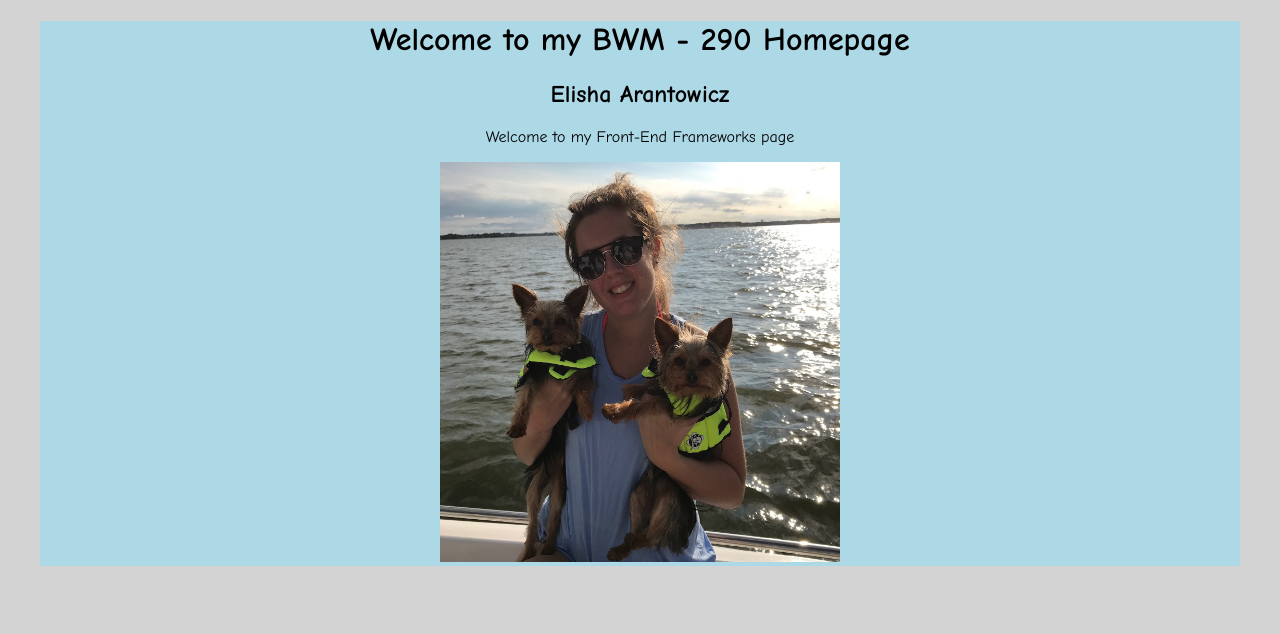
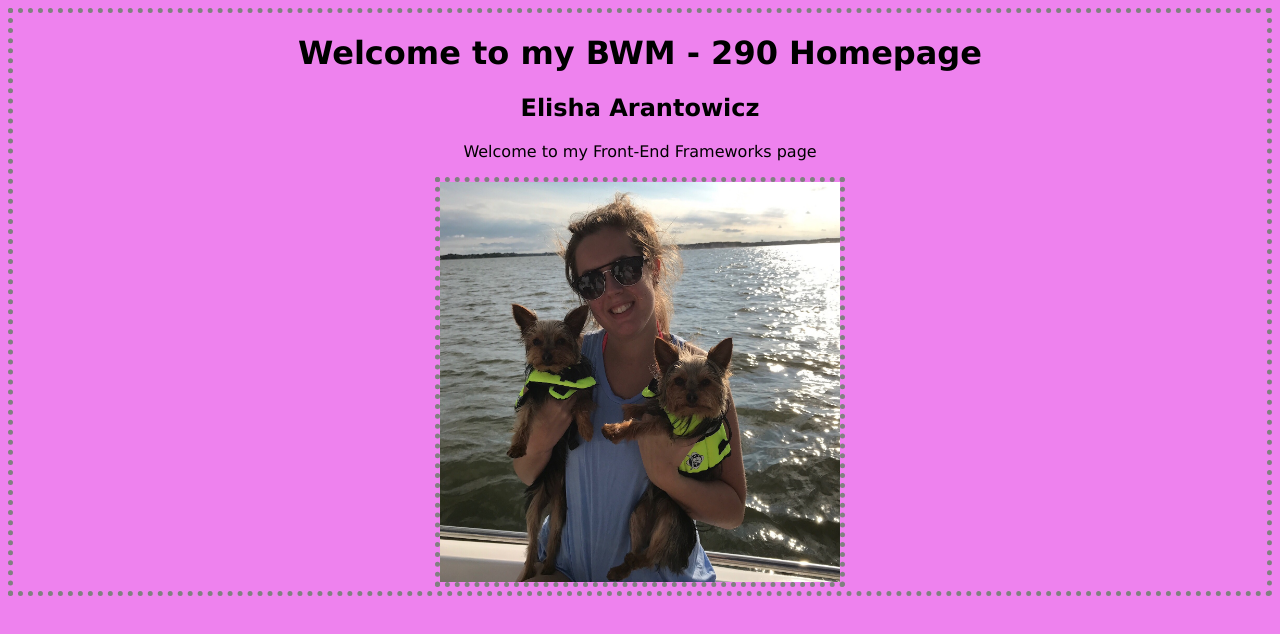
Before and after one commit to earantowicz/assignment1, a plain HTML site: page assignment1/index.html in a window 1280 px wide. Drawn offline with Linux system fonts and the light colour scheme.

Commit message:
added sass variables

```diff
--- a/assignment1/css/style.scss
+++ b/assignment1/css/style.scss
@@ -1,8 +1,16 @@
-h1{text-align: center; font-family: Comic Sans MS;}
-h2{text-align: center; font-family: Comic Sans MS;}
-p{text-align: center; font-family: Comic Sans MS;}
-nav{text-align: center;}
-body{background-color: lightgray;}
-.wrapper{width: 1200px; margin: 0 auto; background-color: lightblue;}
-img{width: 400px; height: 400px;}
-.dogs{text-align: center;}
+//Variables Code
+$font: verdana;
+$bgcolor: violet;
+$border: gray dotted thick;
+$center: center;
+$size: 400px;
+
+
+h1{text-align: $center; font-family: $font;}
+h2{text-align: $center; font-family: $font;}
+p{text-align: $center; font-family: $font;}
+nav{text-align: $center;}
+body{background-color: $bgcolor; border: $border;}
+.wrapper{width: 1200px; margin: 0 auto; background-color: $bgcolor;}
+img{width: $size; height: $size; border: $border;}
+.dogs{text-align: $center;}
```
Also changed, not shown: assignment1/css/style.css, 1 other file.
